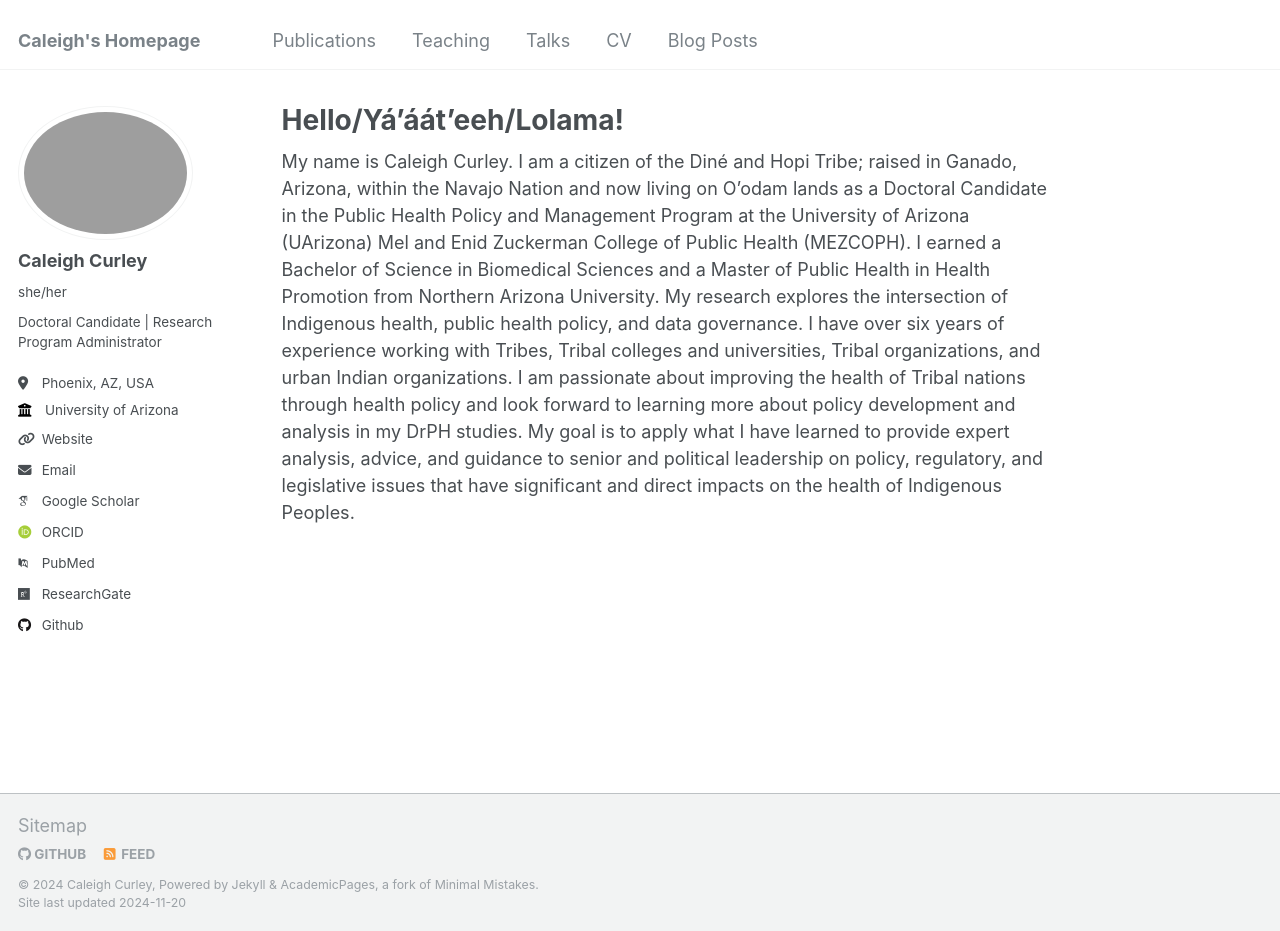
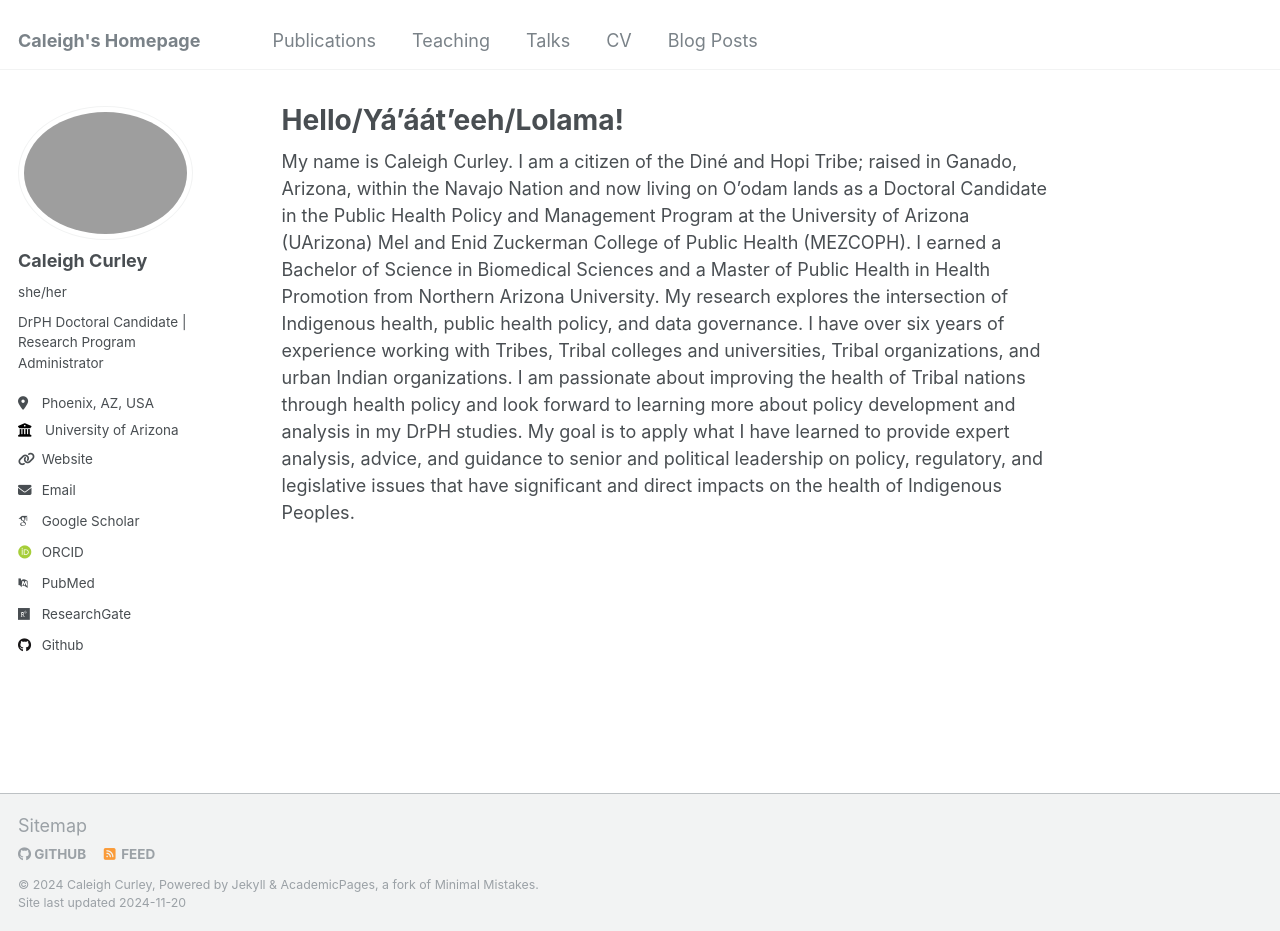
Before and after one commit to caleighcurley/Caleigh-Curley, a Jekyll site: the page built from _pages/about.md, in a window 1280 px wide and 931 px high. Built offline with Jekyll 4.4.1, drawn with Linux system fonts in a browser that asks for light colours; some web fonts are replaced.

Commit message:
Update _config.yml

```diff
--- a/_config.yml
+++ b/_config.yml
@@ -24,7 +24,7 @@ author:
   avatar           : "2024_Roots_of_resilience (11 of 43)_pp.jpg"
   name             : "Caleigh Curley"
   pronouns         : "she/her"
-  bio              : "Doctoral Candidate | Research Program Administrator"
+  bio              : "DrPH Doctoral Candidate | Research Program Administrator"
   location         : "Phoenix, AZ, USA"
   employer         : "University of Arizona"
   uri              : 'https://caleighcurley.github.io/Caleigh-Curley/'
```
